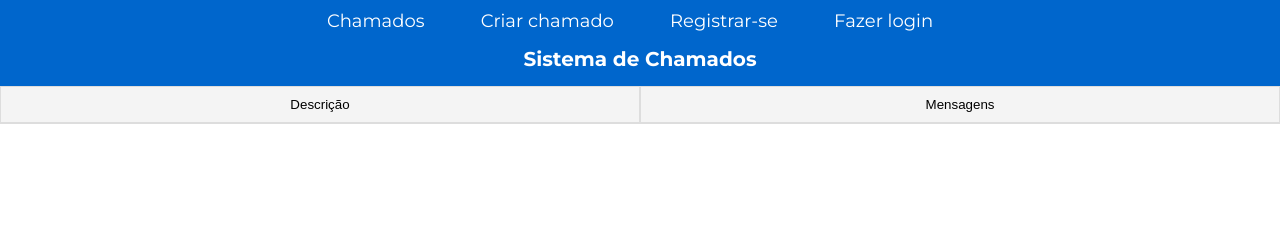
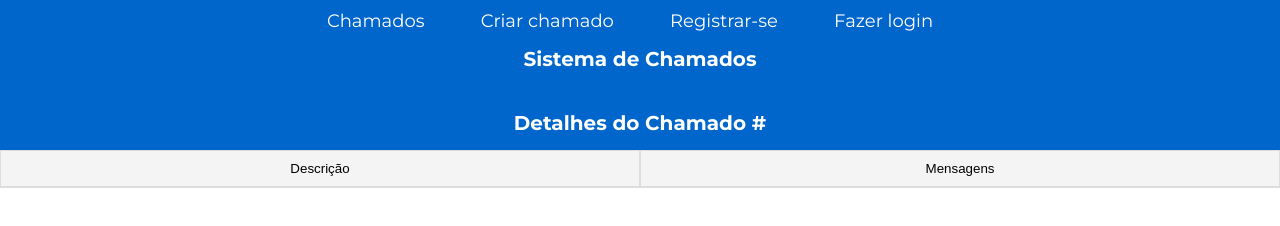
Before and after one commit to Luiz-Filipe26/SistemaChamados, a plain HTML site: page frontend/ticket/index.html in a window 1280 px wide. Drawn offline with Linux system fonts and the light colour scheme; no server answers.

Commit message:
Corrigido header da página de ver chamado

```diff
--- a/frontend/ticket/index.html
+++ b/frontend/ticket/index.html
@@ -15,6 +15,9 @@
 
 <body>
     <my-navbar></my-navbar>
+    <header class = "ticket-header">
+        <h1>Detalhes do Chamado <span id="ticket-number">#</span></h1>
+    </header>
 
     <!-- Seção de Abas -->
     <section class="tabs">
--- a/frontend/ticket/ticket.css
+++ b/frontend/ticket/ticket.css
@@ -10,6 +10,19 @@ header {
     color: white;
     padding: 1rem;
     text-align: center;
+}
+
+.ticket-header {
+    background-color: #0066CC;
+    padding: 10px;
+    text-align: center;
+}
+
+.ticket-header h1 {
+    color: white;
+    font-size: 20px;
+    margin-top: 15px;
+    margin-bottom: 5px;
 }
 
 h1 {
```
